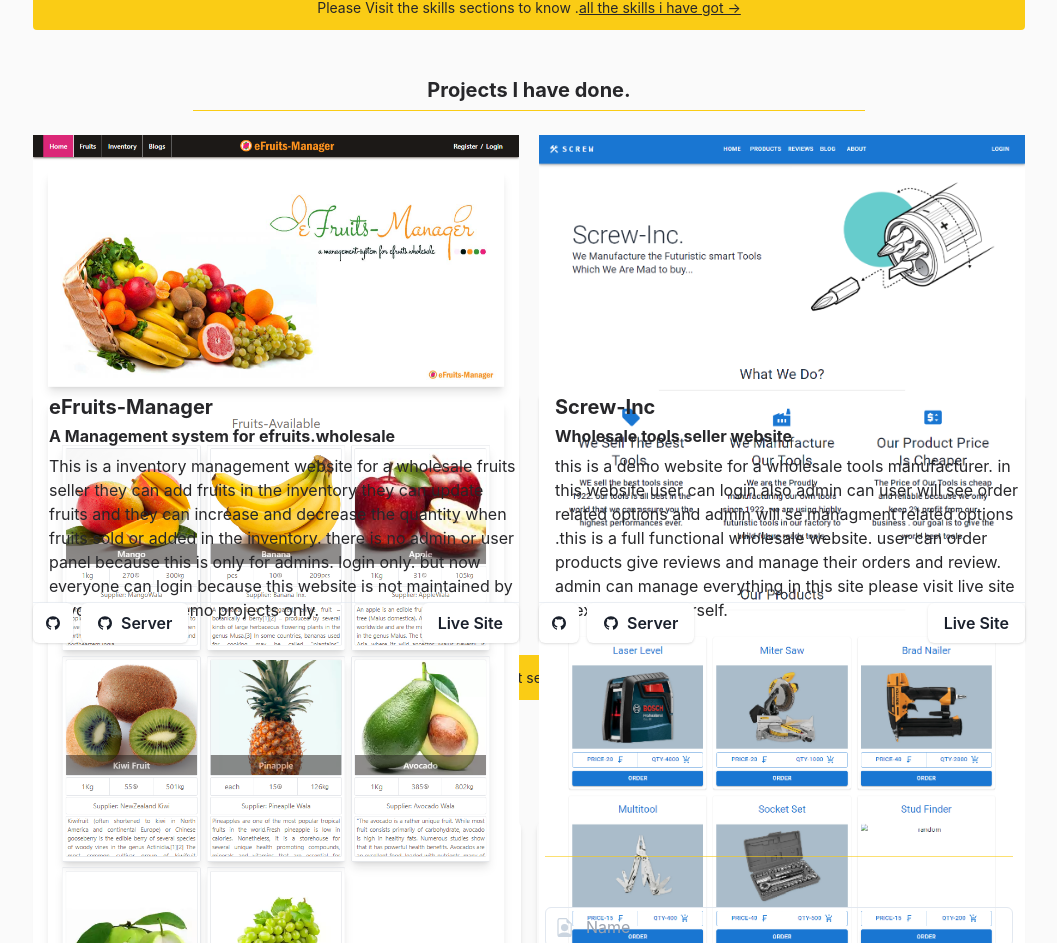
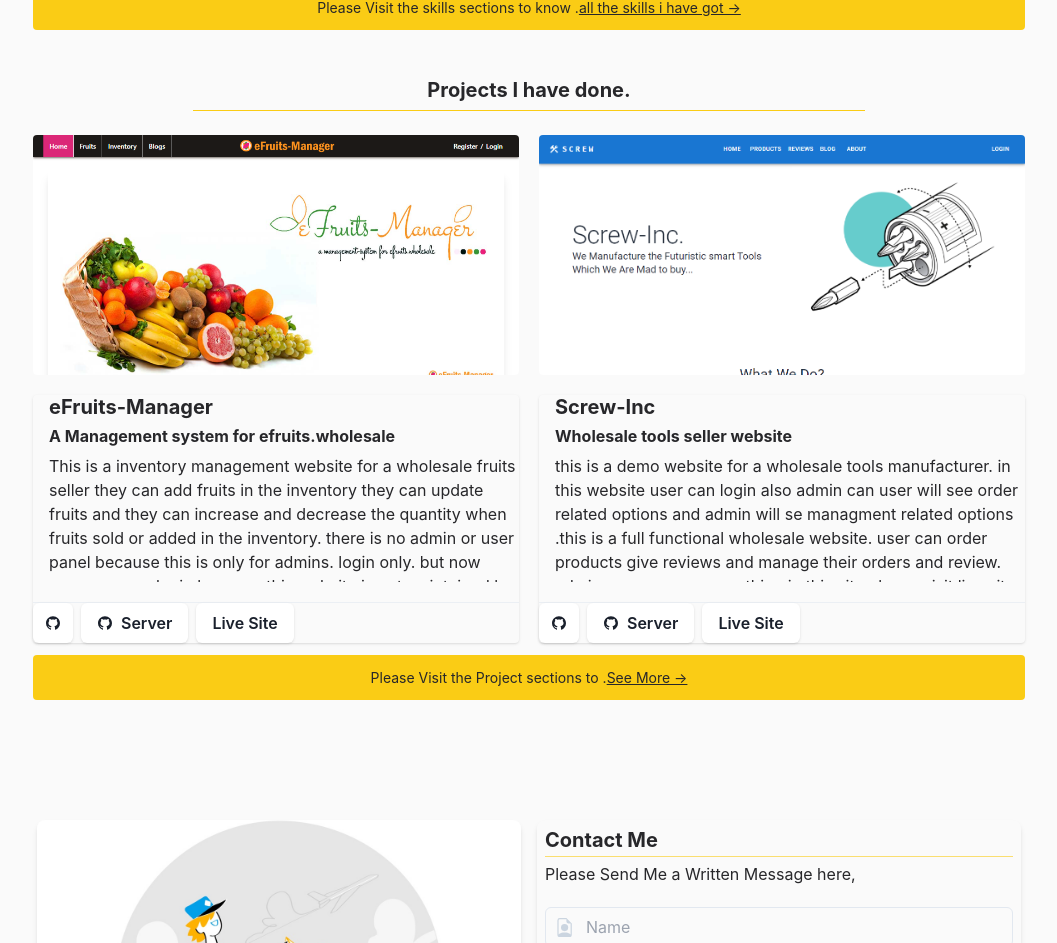
Before and after one commit to JuelHossain/Portfolio, a React (Create React App) app: page / in a window 1280 px wide. Shown: the part 1193-2136 px from the top of the page, without its empty margins (111-1168 px from the left). Built offline with nearby package versions, Linux system fonts and the light colour scheme.

Commit message:
small changes

```diff
--- a/src/Pages/Projects/ProjectsCard.js
+++ b/src/Pages/Projects/ProjectsCard.js
@@ -5,7 +5,7 @@
 
     return (
       <Box  className=" rounded relative block dark:bg-gray-800">
-        <Box className=" rounded h-96 sm:h-72 md:h-60 hover:overflow-auto">
+        <Box className=" rounded h-96 sm:h-72 md:h-60 hover:overflow-auto overflow-hidden">
           <Image
             alt="screenshot"
             className=" object-cover object-top w-full "
@@ -17,10 +17,10 @@
           <VStack className="items-start my-5 pl-4">
             <Heading size={"md"}> {name}</Heading>
             <Heading  size={"sm"}> {title}</Heading>
-            <Text className="h-32 hover:overflow-auto">{about}</Text>
+            <Text className="h-32 hover:overflow-auto text-clip overflow-hidden">{about}</Text>
           </VStack>
           <Divider />
-          <HStack className="justify-between">
+          <HStack className="">
             <HStack>
               {" "}
               <IconButton
```
